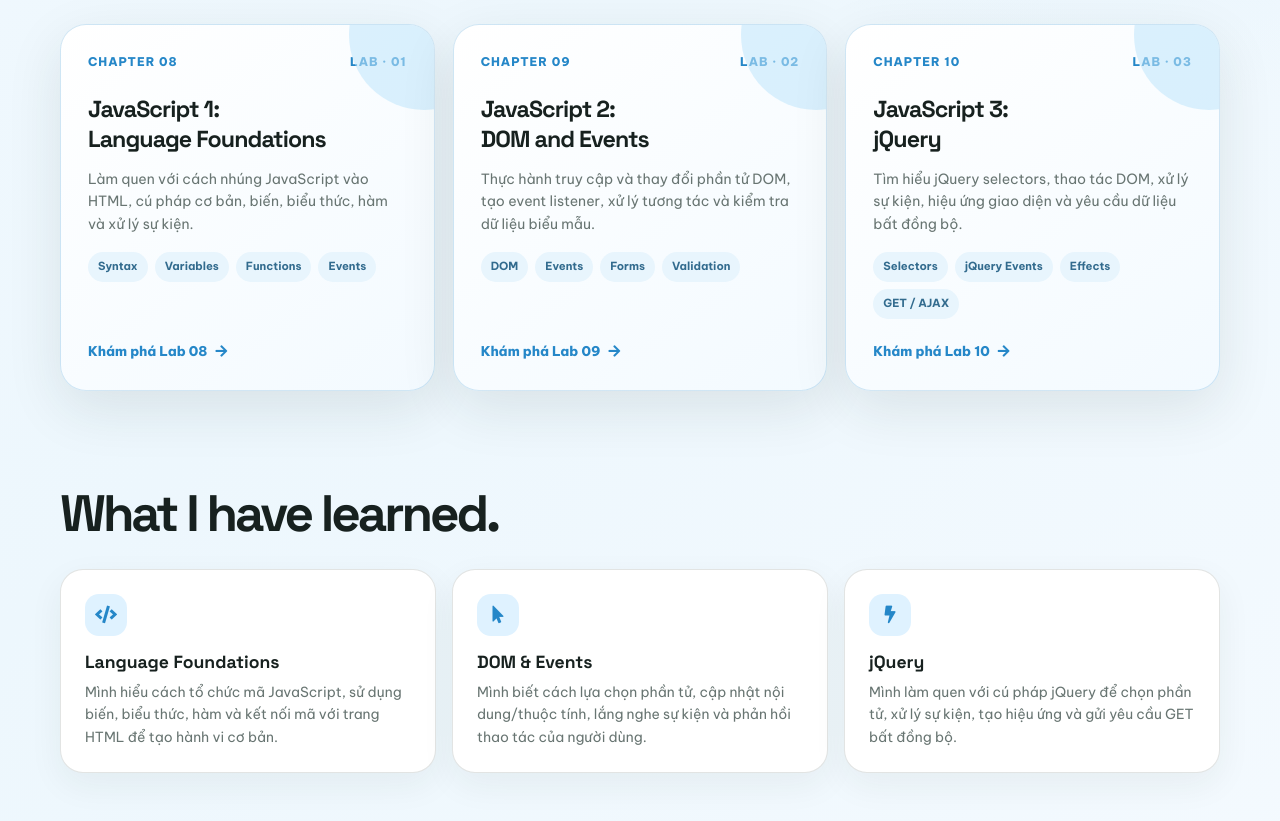
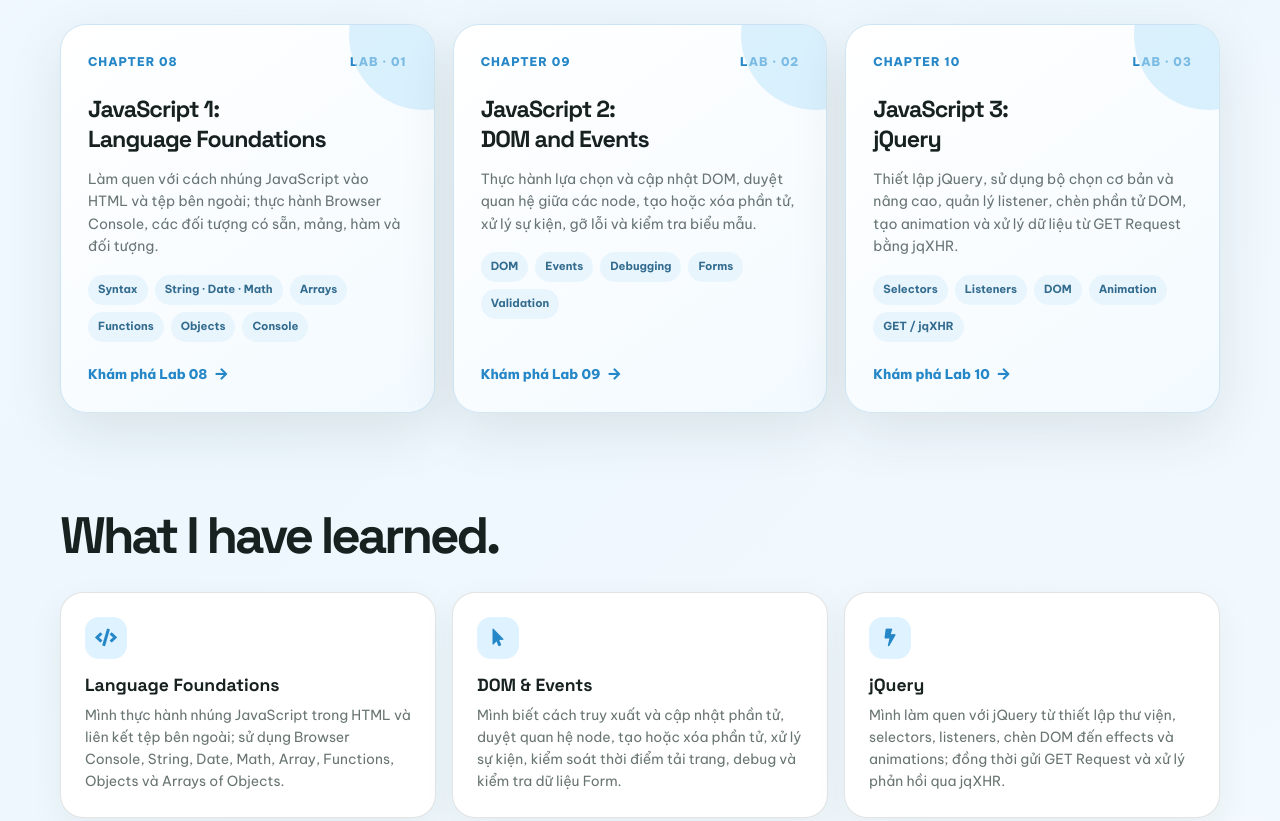
Before and after one commit to tanquyvo/Tuan3, a plain HTML site: page JavaScript-Labs/index.html in a window 1280 px wide. Shown: the part 1549-2370 px from the top of the page. Drawn offline with Linux system fonts and the light colour scheme.

Commit message:
Update JavaScript portfolio content

```diff
--- a/JavaScript-Labs/index.html
+++ b/JavaScript-Labs/index.html
@@ -34,7 +34,7 @@
       <div class="about-grid">
         <article class="panel about-panel"><h1>Xin chào,<br>mình là <span class="name-highlight">Quý!</span></h1><p>Mình là sinh viên yêu thích thương mại điện tử, marketing và thiết kế trải nghiệm số. Portfolio này ghi lại quá trình mình tìm hiểu cách JavaScript giúp website trở nên sống động, có khả năng phản hồi và tương tác với người dùng.</p><span class="about-signature"><span></span> #lifelonglearner</span></article>
         <div class="about-mascot" aria-label="Mascot cá nhân"><span class="mascot-holo-flare" aria-hidden="true"></span><div class="mascot-float"><img src="../mascot.png" alt="Mascot cá nhân của Võ Tấn Quý"></div><span class="mascot-spark one" aria-hidden="true"></span><span class="mascot-spark two" aria-hidden="true"></span></div>
-        <div class="panel info-list" aria-label="Thông tin sinh viên"><div class="info-heading"><span class="info-heading-icon"><i class="fas fa-id-card"></i></span><span><h3>Thông tin sinh viên</h3></span></div><div class="info-row"><span>Họ và tên</span><strong>Võ Tấn Quý</strong></div><div class="info-row"><span>Mã số sinh viên</span><strong>31241023037</strong></div><div class="info-row"><span>Học phần</span><strong>Phát triển ứng dụng TMĐT</strong></div><div class="info-row"><span>Nội dung</span><strong>JavaScript Labs 08–10</strong></div></div>
+        <div class="panel info-list" aria-label="Thông tin sinh viên"><div class="info-heading"><span class="info-heading-icon"><i class="fas fa-id-card"></i></span><span><h3>Thông tin sinh viên</h3></span></div><div class="info-row"><span>Họ và tên</span><strong>Võ Tấn Quý</strong></div><div class="info-row"><span>Mã số sinh viên</span><strong>31241023037</strong></div><div class="info-row"><span>Lớp học phần</span><strong>26C1INF50902701</strong></div><div class="info-row"><span>Học phần</span><strong>Phát triển ứng dụng TMĐT</strong></div><div class="info-row"><span>Nội dung</span><strong>JavaScript Labs 08–10</strong></div></div>
       </div>
 
     </section>
@@ -42,26 +42,24 @@
     <section id="labs">
       <div class="section-head"><div><h2>My JavaScript Labs<span style="color:#2587c8">.</span></h2><p class="learning-intro">Ba chặng thực hành giúp mình hiểu cách JavaScript kết nối cấu trúc HTML, giao diện và hành vi tương tác của website.</p></div></div>
       <div class="lab-grid">
-        <article class="lab-card"><div><div class="lab-meta"><span>Chapter 08</span><span>LAB · 01</span></div><h3>JavaScript 1:<br>Language Foundations</h3><p>Làm quen với cách nhúng JavaScript vào HTML, cú pháp cơ bản, biến, biểu thức, hàm và xử lý sự kiện.</p><div class="skill-list"><span>Syntax</span><span>Variables</span><span>Functions</span><span>Events</span></div></div><a class="lab-link" href="Lab08/index.html">
-  Khám phá Lab 08 <i class="fas fa-arrow-right"></i>
-</a></article>
-        <article class="lab-card"><div><div class="lab-meta"><span>Chapter 09</span><span>LAB · 02</span></div><h3>JavaScript 2:<br>DOM and Events</h3><p>Thực hành truy cập và thay đổi phần tử DOM, tạo event listener, xử lý tương tác và kiểm tra dữ liệu biểu mẫu.</p><div class="skill-list"><span>DOM</span><span>Events</span><span>Forms</span><span>Validation</span></div></div><a class="lab-link" href="Lab09/index.html">Khám phá Lab 09 <i class="fas fa-arrow-right"></i></a></article>
-        <article class="lab-card"><div><div class="lab-meta"><span>Chapter 10</span><span>LAB · 03</span></div><h3>JavaScript 3:<br>jQuery</h3><p>Tìm hiểu jQuery selectors, thao tác DOM, xử lý sự kiện, hiệu ứng giao diện và yêu cầu dữ liệu bất đồng bộ.</p><div class="skill-list"><span>Selectors</span><span>jQuery Events</span><span>Effects</span><span>GET / AJAX</span></div></div><a class="lab-link" href="Lab10/index.html">Khám phá Lab 10 <i class="fas fa-arrow-right"></i></a></article>
+        <article class="lab-card"><div><div class="lab-meta"><span>Chapter 08</span><span>LAB · 01</span></div><h3>JavaScript 1:<br>Language Foundations</h3><p>Làm quen với cách nhúng JavaScript vào HTML và tệp bên ngoài; thực hành Browser Console, các đối tượng có sẵn, mảng, hàm và đối tượng.</p><div class="skill-list"><span>Syntax</span><span>String · Date · Math</span><span>Arrays</span><span>Functions</span><span>Objects</span><span>Console</span></div></div><a class="lab-link" href="Lab08/index.html">Khám phá Lab 08 <i class="fas fa-arrow-right"></i></a></article>
+        <article class="lab-card"><div><div class="lab-meta"><span>Chapter 09</span><span>LAB · 02</span></div><h3>JavaScript 2:<br>DOM and Events</h3><p>Thực hành lựa chọn và cập nhật DOM, duyệt quan hệ giữa các node, tạo hoặc xóa phần tử, xử lý sự kiện, gỡ lỗi và kiểm tra biểu mẫu.</p><div class="skill-list"><span>DOM</span><span>Events</span><span>Debugging</span><span>Forms</span><span>Validation</span></div></div><a class="lab-link" href="Lab09/index.html">Khám phá Lab 09 <i class="fas fa-arrow-right"></i></a></article>
+        <article class="lab-card"><div><div class="lab-meta"><span>Chapter 10</span><span>LAB · 03</span></div><h3>JavaScript 3:<br>jQuery</h3><p>Thiết lập jQuery, sử dụng bộ chọn cơ bản và nâng cao, quản lý listener, chèn phần tử DOM, tạo animation và xử lý dữ liệu từ GET Request bằng jqXHR.</p><div class="skill-list"><span>Selectors</span><span>Listeners</span><span>DOM</span><span>Animation</span><span>GET / jqXHR</span></div></div><a class="lab-link" href="Lab10/index.html">Khám phá Lab 10 <i class="fas fa-arrow-right"></i></a></article>
       </div>
     </section>
 
     <section id="learning">
       <div class="section-head"><div><h2>What I have learned.</h2></div></div>
       <div class="learning-grid">
-        <article class="learning-card"><span class="mini-icon"><i class="fas fa-code"></i></span><h3>Language Foundations</h3><p>Mình hiểu cách tổ chức mã JavaScript, sử dụng biến, biểu thức, hàm và kết nối mã với trang HTML để tạo hành vi cơ bản.</p></article>
-        <article class="learning-card"><span class="mini-icon"><i class="fas fa-mouse-pointer"></i></span><h3>DOM & Events</h3><p>Mình biết cách lựa chọn phần tử, cập nhật nội dung/thuộc tính, lắng nghe sự kiện và phản hồi thao tác của người dùng.</p></article>
-        <article class="learning-card"><span class="mini-icon"><i class="fas fa-bolt"></i></span><h3>jQuery</h3><p>Mình làm quen với cú pháp jQuery để chọn phần tử, xử lý sự kiện, tạo hiệu ứng và gửi yêu cầu GET bất đồng bộ.</p></article>
+        <article class="learning-card"><span class="mini-icon"><i class="fas fa-code"></i></span><h3>Language Foundations</h3><p>Mình thực hành nhúng JavaScript trong HTML và liên kết tệp bên ngoài; sử dụng Browser Console, String, Date, Math, Array, Functions, Objects và Arrays of Objects.</p></article>
+        <article class="learning-card"><span class="mini-icon"><i class="fas fa-mouse-pointer"></i></span><h3>DOM & Events</h3><p>Mình biết cách truy xuất và cập nhật phần tử, duyệt quan hệ node, tạo hoặc xóa phần tử, xử lý sự kiện, kiểm soát thời điểm tải trang, debug và kiểm tra dữ liệu Form.</p></article>
+        <article class="learning-card"><span class="mini-icon"><i class="fas fa-bolt"></i></span><h3>jQuery</h3><p>Mình làm quen với jQuery từ thiết lập thư viện, selectors, listeners, chèn DOM đến effects và animations; đồng thời gửi GET Request và xử lý phản hồi qua jqXHR.</p></article>
       </div>
     </section>
 
     <section id="reflection">
       <div class="section-head"><div><h2>Looking back & moving forward.</h2></div></div>
-      <article class="reflection"><h3>My learning reflection</h3><p>Qua ba bài Lab, mình nhận ra JavaScript là thành phần quan trọng giúp website vượt ra khỏi một giao diện tĩnh để có thể phản hồi hành động của người dùng. Mình thấy kiến thức DOM và Events ở Lab 09 đặc biệt hữu ích vì có thể áp dụng trực tiếp vào kiểm tra dữ liệu đăng ký, cập nhật số lượng sản phẩm trong giỏ hàng hoặc thay đổi nội dung trang mà không cần tải lại. Lab 10 giúp mình tiếp cận jQuery và cách tạo hiệu ứng, gửi yêu cầu GET để lấy dữ liệu. Những nội dung này mở ra nhiều ứng dụng trong thương mại điện tử như lọc sản phẩm, tương tác với biểu mẫu và cập nhật giao diện. Mình muốn tiếp tục cải thiện tư duy xử lý logic, debug và khả năng kết hợp JavaScript với API thực tế.</p></article>
+      <article class="reflection"><h3>My learning reflection</h3><p>Qua ba bài Lab, mình hiểu rõ hơn cách JavaScript giúp website phản hồi thao tác của người dùng thay vì chỉ hiển thị nội dung tĩnh. Lab 08 giúp mình nắm nền tảng ngôn ngữ, làm việc với mảng và đối tượng; Lab 09 giúp mình thực hành truy xuất, cập nhật DOM, xử lý sự kiện và kiểm tra biểu mẫu. Trong ba bài, Lab 09 hữu ích nhất vì kiến thức Form Validation có thể áp dụng trực tiếp vào đăng ký tài khoản và đặt hàng. Lab 10 là phần thử thách hơn với jQuery Animation và các yêu cầu GET, vì mình cần theo dõi cách dữ liệu được trả về và xử lý bất đồng bộ. Những kỹ thuật này có thể hỗ trợ xây dựng bộ lọc sản phẩm, giỏ hàng và giao diện cập nhật dữ liệu. Mình muốn tiếp tục cải thiện tư duy xử lý logic, kỹ năng debug và khả năng làm việc với API thực tế.</p></article>
     </section>
 
     <section id="connect">
```
